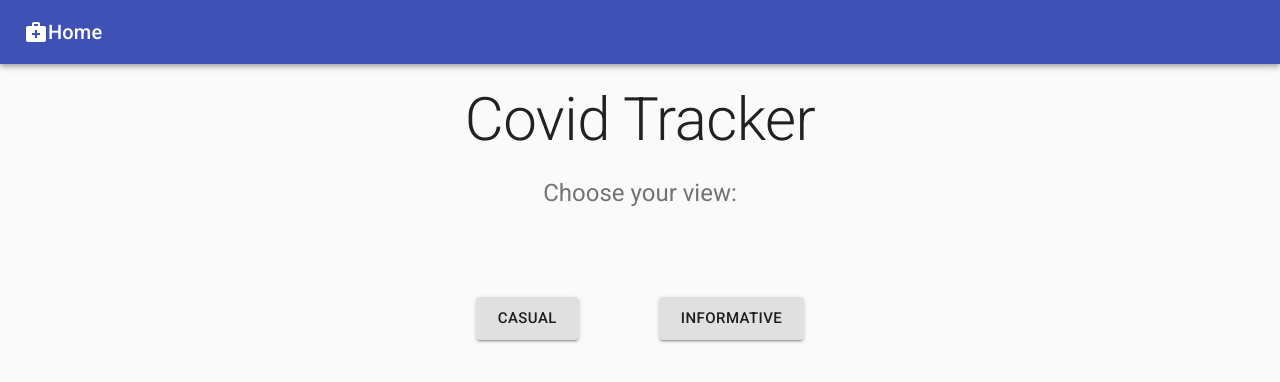
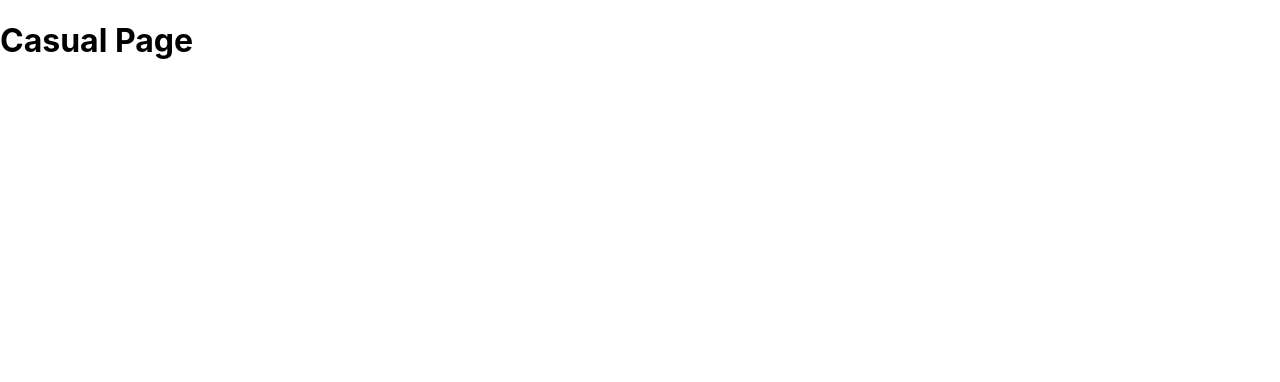
Before and after one commit to krisfay25/COVID-19-Tracker, a React (Create React App) app in the folder MUI/: page /casual in a window 1280 px wide. Shown: the top 382 px of the page. Built offline with nearby package versions, Linux system fonts and the light colour scheme.

Commit message:
Added Routing and created a blank Casual and Informative page

```diff
--- a/MUI/package.json
+++ b/MUI/package.json
@@ -13,6 +13,7 @@
     "@testing-library/user-event": "^12.8.3",
     "react": "^17.0.2",
     "react-dom": "^17.0.2",
+    "react-router-dom": "^5.3.0",
     "react-scripts": "4.0.3",
     "web-vitals": "^1.1.2"
   },
--- a/MUI/src/App.jsx
+++ b/MUI/src/App.jsx
@@ -4,79 +4,24 @@ import { Button, Typography, AppBar, Car, CardActions, CardContent, CardMedia, C
 import MedicalServicesIcon from '@mui/icons-material/MedicalServices';
 import Stack from '@mui/material/Stack';
 import ButtonBase from '@mui/material/ButtonBase';
+import Main from './pages/main';
+import Casual from './pages/Casual';
+import Informative from './pages/Informative';
+import {BrowserRouter as Router, Switch, Route} from 'react-router-dom';
 
 const App = () => {
   const [isShownCasual, setIsShownCasual] = useState(false);
   const [isShownInformative, setIsShownInformative] = useState(false);
   return (
-    <>
-      <CssBaseline />
-      <AppBar position="relative">
-        <Toolbar>
-          <MedicalServicesIcon />
-          <Typography variant="h6">
-            Home
-          </Typography>
-        </Toolbar>
-      </AppBar>
-
-      <main>
-        <div>
-          <br/>
-          <Typography variant='h2' align="center" color="textPrimary" gutterBottom>
-            Covid Tracker
-          </Typography>
-
-          <Typography variant='h5' align="center" color="textSecondary" gutterBottom>
-            Choose your view:
-          </Typography>
-          <br/>
-          <br/>
-          <br/>
-          <br/>
-
-          <Stack direction="row" spacing={10} style={{justifyContent: 'center'}}>
-            <Button
-            variant="contained" size="large"
-            onMouseEnter={() => setIsShownCasual(true)}
-            onMouseLeave={() => setIsShownCasual(false)}>
-              Casual
-            </Button>
-            <Button
-            variant="contained" size="large"
-            onMouseEnter={() => setIsShownInformative(true)}
-            onMouseLeave={() => setIsShownInformative(false)}>
-              Informative
-            </Button>
-
-
-          </Stack>
-          {isShownCasual && (
-
-              <div>
-                <br />
-                <Typography variant='h5' align="center" color="textSecondary" gutterBottom>
-                Casual:
-                <br/>This selection allows visual aids in the form of maps and give a
-                <br/>county by county breakdown of COVID cases and vaccination rates.
-                </Typography>
-              </div>
-            )}
-
-            {isShownInformative && (
-
-              <div>
-                <br />
-                 <Typography variant='h5' align="center" color="textSecondary" gutterBottom>
-                Informative:
-                <br/>This selection allows the user to access more detailed data in a spreadsheet
-                <br/>form without the map.
-                </Typography>
-              </div>
-            )}
-        </div>
-      </main>
-    </>
-  );
+    <Router>
+      <div className="App">
+        <Switch>
+          <Route path="/" exact component={Main} />
+          <Route path="/casual" component={Casual} />
+          <Route path="/informative" component={Informative} />
+        </Switch>
+      </div>
+    </Router>
+  )
 }
 export default App;
--- /dev/null
+++ b/MUI/src/pages/Casual.js
@@ -0,0 +1,16 @@
+import React from 'react'
+import PropTypes from 'prop-types'
+
+function Casual(props) {
+    return (
+        <div>
+          <h1>Casual Page</h1>
+        </div>
+    )
+}
+
+Casual.propTypes = {
+
+}
+
+export default Casual;
--- /dev/null
+++ b/MUI/src/pages/Informative.js
@@ -0,0 +1,16 @@
+import React from 'react'
+import PropTypes from 'prop-types'
+
+function Informative(props) {
+    return (
+        <div>
+            <h1>Informative Page</h1>
+        </div>
+    )
+}
+
+Informative.propTypes = {
+
+}
+
+export default Informative;
--- /dev/null
+++ b/MUI/src/pages/main.js
@@ -0,0 +1,88 @@
+import React from 'react'
+import { useState } from 'react';
+import { Button, Typography, AppBar, Car, CardActions, CardContent, CardMedia, CssBaseline, Grid, Toolbar, Container } from '@material-ui/core';
+import MedicalServicesIcon from '@mui/icons-material/MedicalServices';
+import Stack from '@mui/material/Stack';
+import ButtonBase from '@mui/material/ButtonBase';
+import {Link} from 'react-router-dom';
+
+function Main(props) {
+    const [isShownCasual, setIsShownCasual] = useState(false);
+    const [isShownInformative, setIsShownInformative] = useState(false);
+    return (
+      <>
+        <CssBaseline />
+        <AppBar position="relative">
+          <Toolbar>
+            <MedicalServicesIcon />
+            <Typography variant="h6">
+              Home
+            </Typography>
+          </Toolbar>
+        </AppBar>
+
+        <main>
+          <div>
+            <br/>
+            <Typography variant='h2' align="center" color="textPrimary" gutterBottom>
+              Covid Tracker
+            </Typography>
+
+            <Typography variant='h5' align="center" color="textSecondary" gutterBottom>
+              Choose your view:
+            </Typography>
+            <br/>
+            <br/>
+            <br/>
+            <br/>
+
+            <Stack direction="row" spacing={10} style={{justifyContent: 'center'}}>
+              <Link to="/Casual">
+                  <Button
+                  variant="contained" size="large"
+                  onMouseEnter={() => setIsShownCasual(true)}
+                  onMouseLeave={() => setIsShownCasual(false)}>
+                      Casual
+                </Button>
+              </Link>
+              <Link to="/Informative">
+              <Button
+              variant="contained" size="large"
+              onMouseEnter={() => setIsShownInformative(true)}
+              onMouseLeave={() => setIsShownInformative(false)}>
+                Informative
+              </Button>
+              </Link>
+
+
+            </Stack>
+            {isShownCasual && (
+
+                <div>
+                  <br />
+                  <Typography variant='h5' align="center" color="textSecondary" gutterBottom>
+                  Casual:
+                  <br/>This selection allows visual aids in the form of maps and give a
+                  <br/>county by county breakdown of COVID cases and vaccination rates.
+                  </Typography>
+                </div>
+              )}
+
+              {isShownInformative && (
+
+                <div>
+                  <br />
+                   <Typography variant='h5' align="center" color="textSecondary" gutterBottom>
+                  Informative:
+                  <br/>This selection allows the user to access more detailed data in a spreadsheet
+                  <br/>form without the map.
+                  </Typography>
+                </div>
+              )}
+          </div>
+        </main>
+      </>
+    );
+}
+
+export default Main;
```
Also changed, not shown: 1 other file (tests, documents, lock files or other folders).
